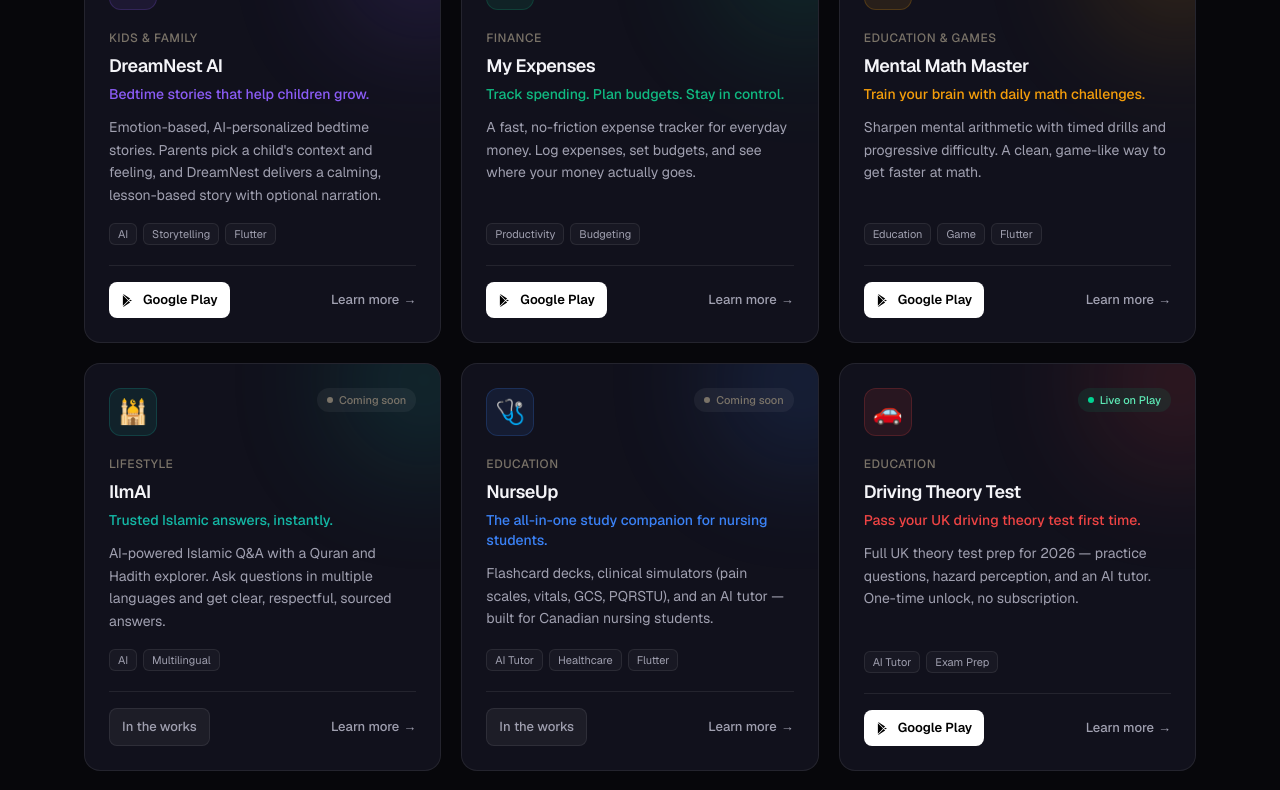
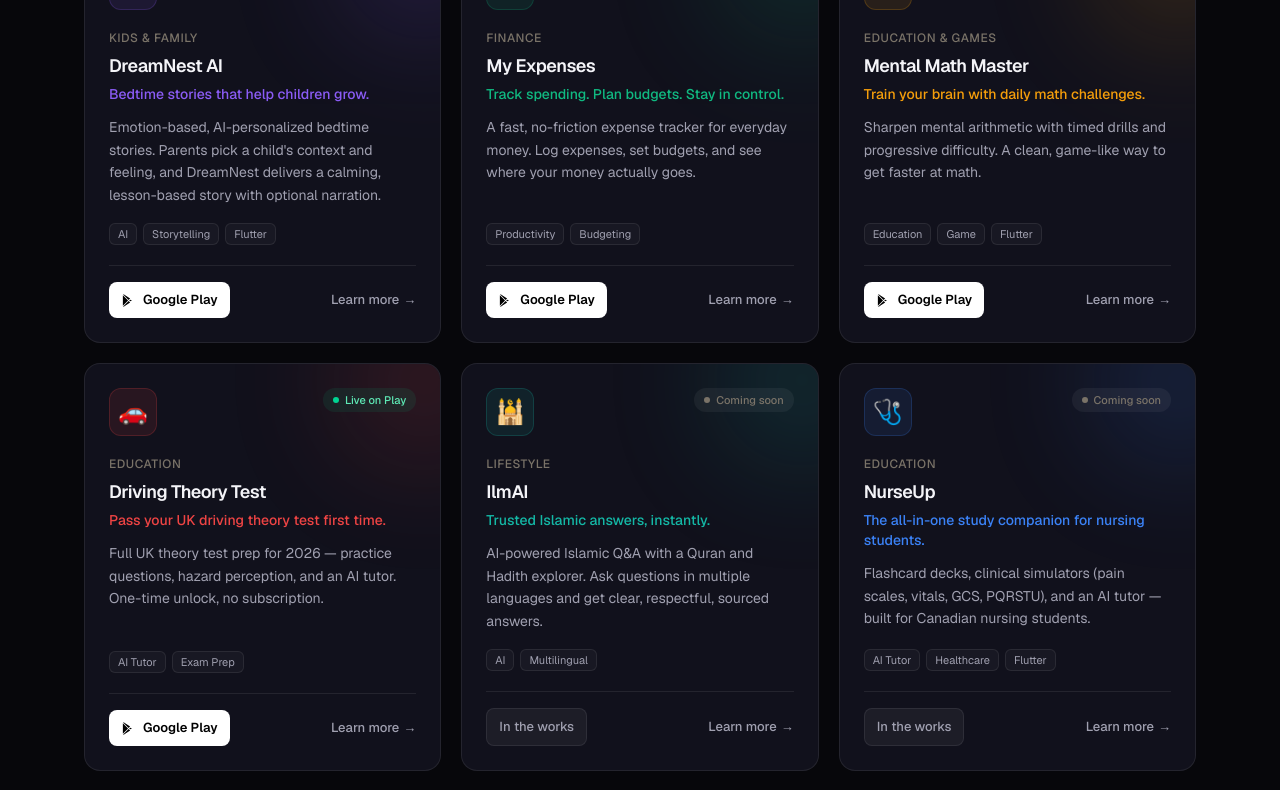
Before and after one commit to ofbuilder-dev/ofbuilder.com, a Next.js app: page / in a window 1280 px wide. Shown: the part 1167-1957 px from the top of the page. Built offline with nearby package versions, Linux system fonts and the light colour scheme.

Commit message:
Show live products first in product list

```diff
--- a/app/page.tsx
+++ b/app/page.tsx
@@ -118,7 +118,7 @@
         </div>
 
         <div className="mt-12 grid gap-5 sm:grid-cols-2 lg:grid-cols-3">
-          {projects.map((p) => (
+          {[...projects].sort((a, b) => (a.status === b.status ? 0 : a.status === "live" ? -1 : 1)).map((p) => (
             <ProjectCard key={p.slug} project={p} />
           ))}
         </div>
```
